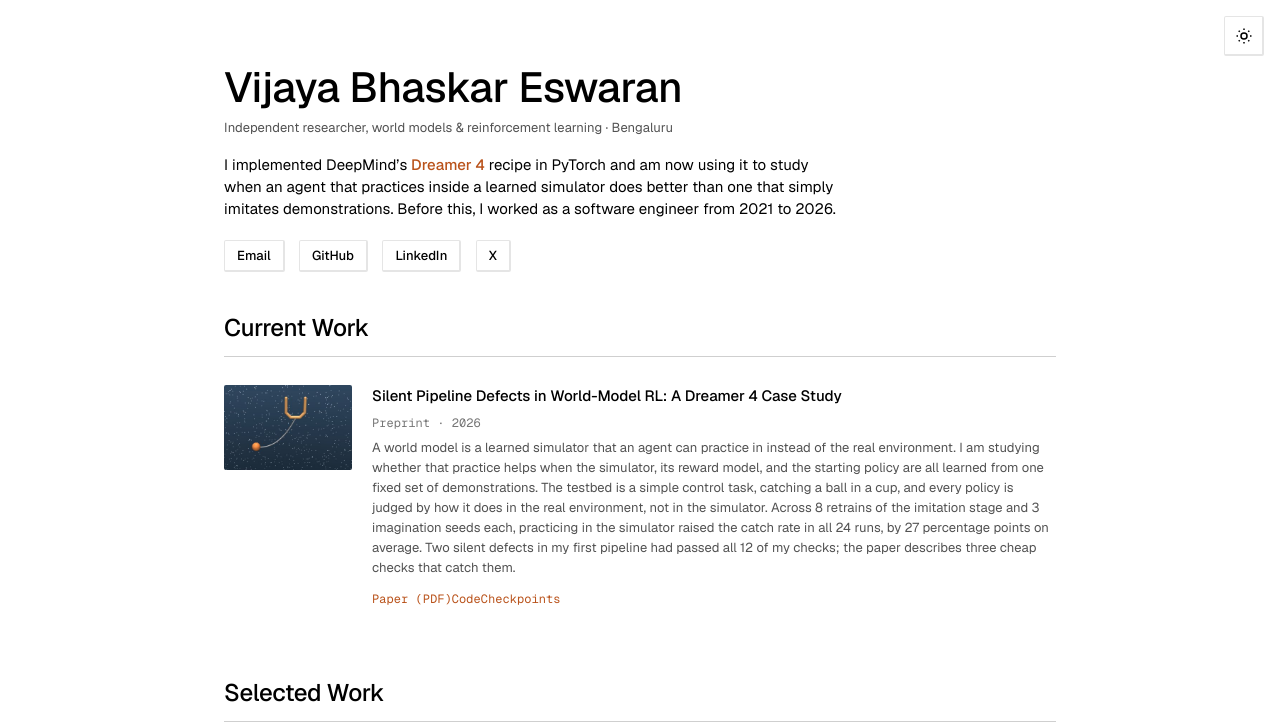
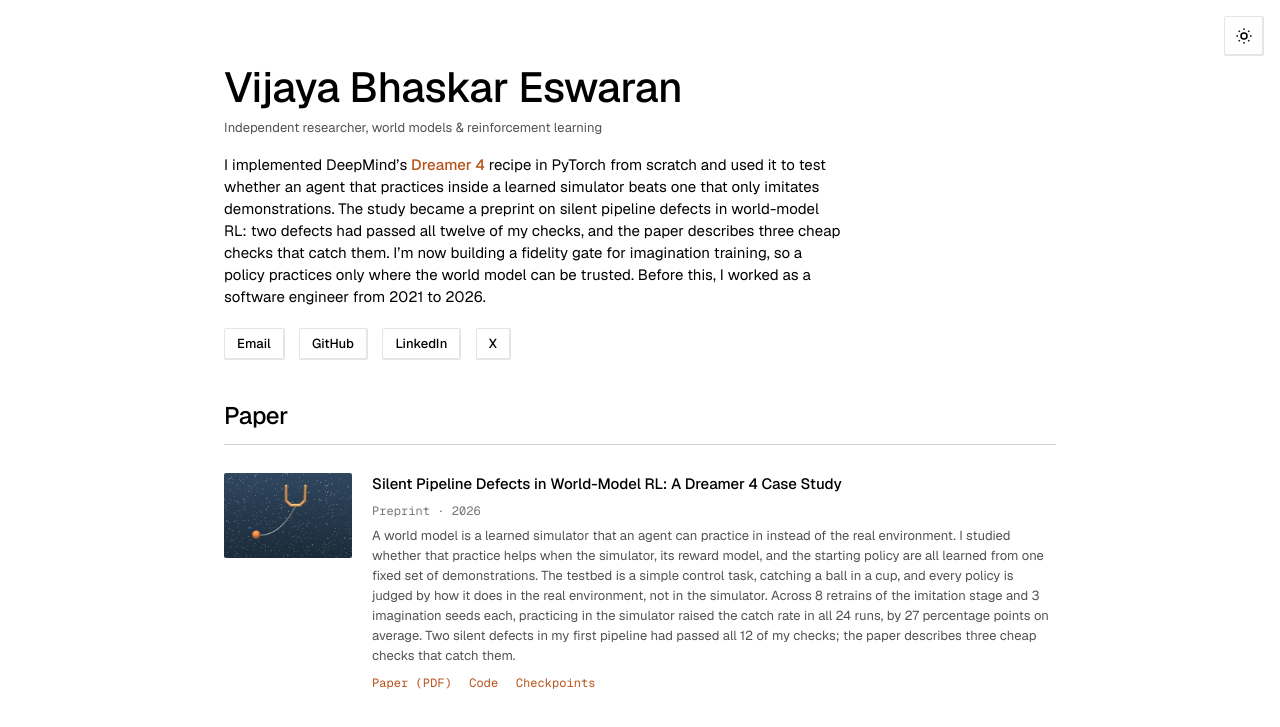
Before and after one commit to vijayabhaskar-ev/vijayabhaskar-ev.github.io, a plain HTML site: page index.html in a window 1280 px wide. Shown: the top 727 px of the page. Drawn offline with nearby package versions, Linux system fonts and the light colour scheme.

Commit message:
Bio: preprint and current direction; paper section in past tense; fix link-row spacing; drop city from tagline
Co-Authored-By: Claude Fable 5.1 <noreply@anthropic.com>
Claude-Session: https://claude.ai/code/session_017jYCrMMrCKh2Y3SXq78GGn

```diff
--- a/index.html
+++ b/index.html
@@ -101,6 +101,7 @@
   .item-body h3{margin:0 0 .35rem;font-size:15px;line-height:22px;letter-spacing:-.003em}
   .item-meta{margin:0 0 .3rem;color:var(--text-faint);font-family:var(--mono);font-size:12px;line-height:20px}
   .item-text{font-size:13px;line-height:20px;color:var(--text-muted);margin-bottom:.5rem}
+  .item-links{display:flex;flex-wrap:wrap;gap:.3rem 1.1rem;margin-top:.5rem}
   .item-links a{text-decoration:none;font-family:var(--mono);font-size:12px}
   .item-links a:hover{text-decoration:underline;text-underline-offset:3px}
 
@@ -146,12 +147,14 @@
 
   <header class="hero">
     <h1>Vijaya Bhaskar Eswaran</h1>
-    <p class="tagline">Independent researcher, world models &amp; reinforcement learning · Bengaluru</p>
+    <p class="tagline">Independent researcher, world models &amp; reinforcement learning</p>
     <p class="intro">
       I implemented DeepMind&rsquo;s <a href="https://arxiv.org/abs/2509.24527">Dreamer&nbsp;4</a> recipe in
-      PyTorch and am now using it to study when an agent that practices inside a learned simulator does
-      better than one that simply imitates demonstrations. Before this, I worked as a software engineer
-      from 2021 to 2026.
+      PyTorch from scratch and used it to test whether an agent that practices inside a learned simulator beats
+      one that only imitates demonstrations. The study became a preprint on silent pipeline defects in
+      world-model RL: two defects had passed all twelve of my checks, and the paper describes three cheap checks
+      that catch them. I&rsquo;m now building a fidelity gate for imagination training, so a policy practices
+      only where the world model can be trusted. Before this, I worked as a software engineer from 2021 to 2026.
     </p>
     <nav class="links" aria-label="Contact and profile links">
       <a href="mailto:vijayabhaskarev@outlook.com">Email</a>
@@ -164,7 +167,7 @@
   <main>
 
     <section id="current">
-      <h2>Current Work</h2>
+      <h2>Paper</h2>
       <article class="item">
         <div class="thumb"><img src="assets/ball_in_cup.jpg" width="360" height="240" alt="The ball-in-cup task from the DeepMind Control Suite: a cup on a stick, with a ball hanging from it on a string"></div>
         <div class="item-body">
@@ -172,7 +175,7 @@
           <!-- STATUS: "Preprint" since 21 Oct 2026; replace the PDF link with the arXiv link when live. -->
           <p class="item-meta">Preprint · 2026</p>
           <p class="item-text">A world model is a learned simulator that an agent can practice in instead of the real
-            environment. I am studying whether that practice helps when the simulator, its reward model, and the
+            environment. I studied whether that practice helps when the simulator, its reward model, and the
             starting policy are all learned from one fixed set of demonstrations. The testbed is a simple control
             task, catching a ball in a cup, and every policy is judged by how it does in the real environment, not
             in the simulator. Across 8 retrains of the imitation stage and 3 imagination seeds each, practicing in
```
